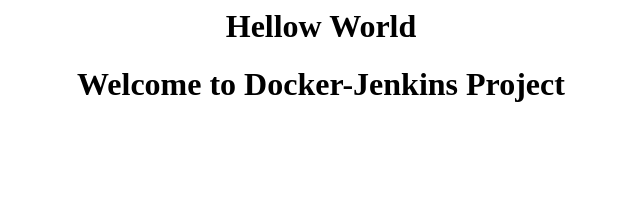
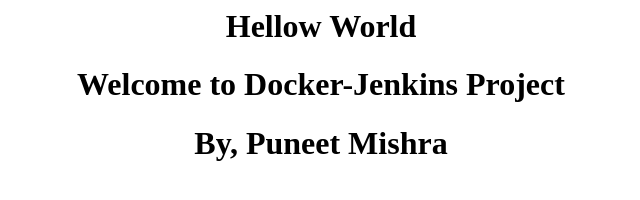
Before and after one commit to qwertylife/docker-jenkins, a plain HTML site: page index.html in a window 1280 px wide. Shown: the whole page, without its empty margins (319-959 px from the left). Drawn offline with Linux system fonts and the light colour scheme.

Commit message:
Update index.html

```diff
--- a/index.html
+++ b/index.html
@@ -1,2 +1,3 @@
 <h1><center>Hellow World</center></h>
 <h1><center>Welcome to Docker-Jenkins Project</center></h`>
+<h1><center>By, Puneet Mishra</center></h`>
```
